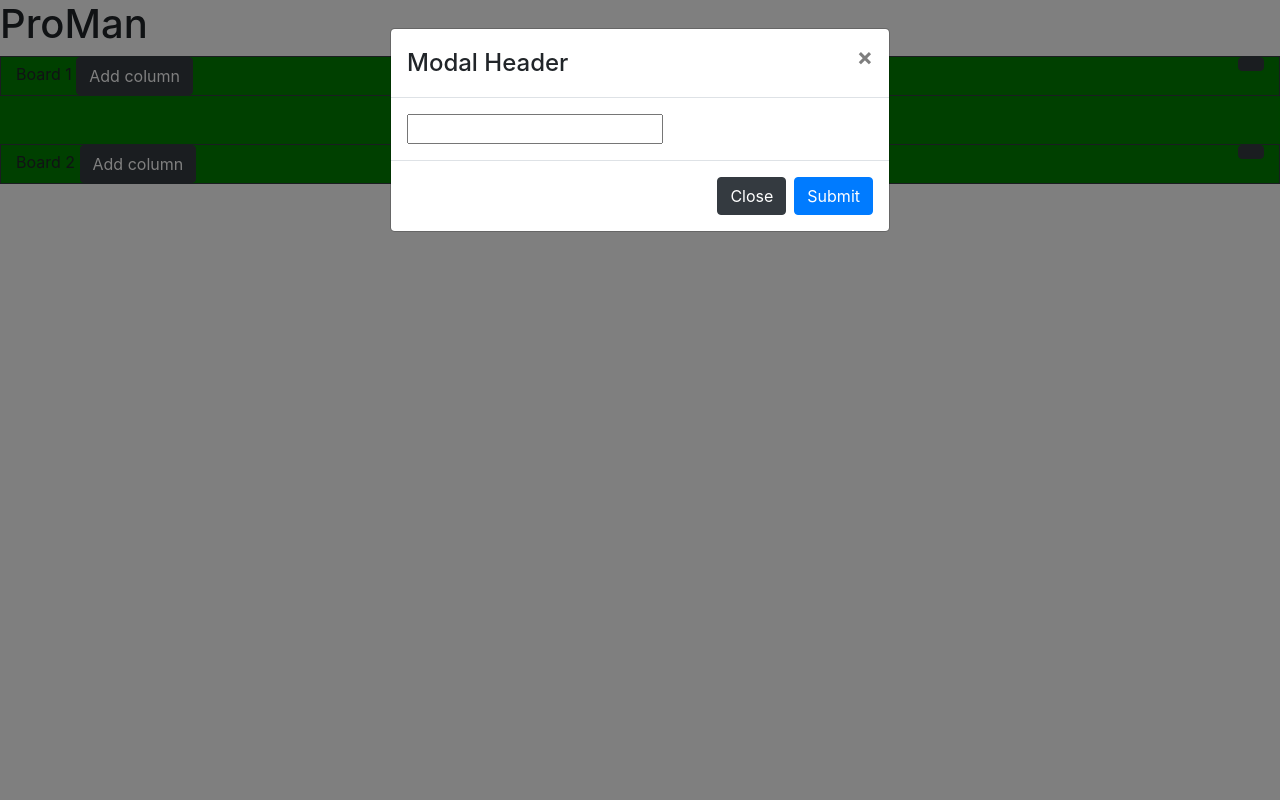
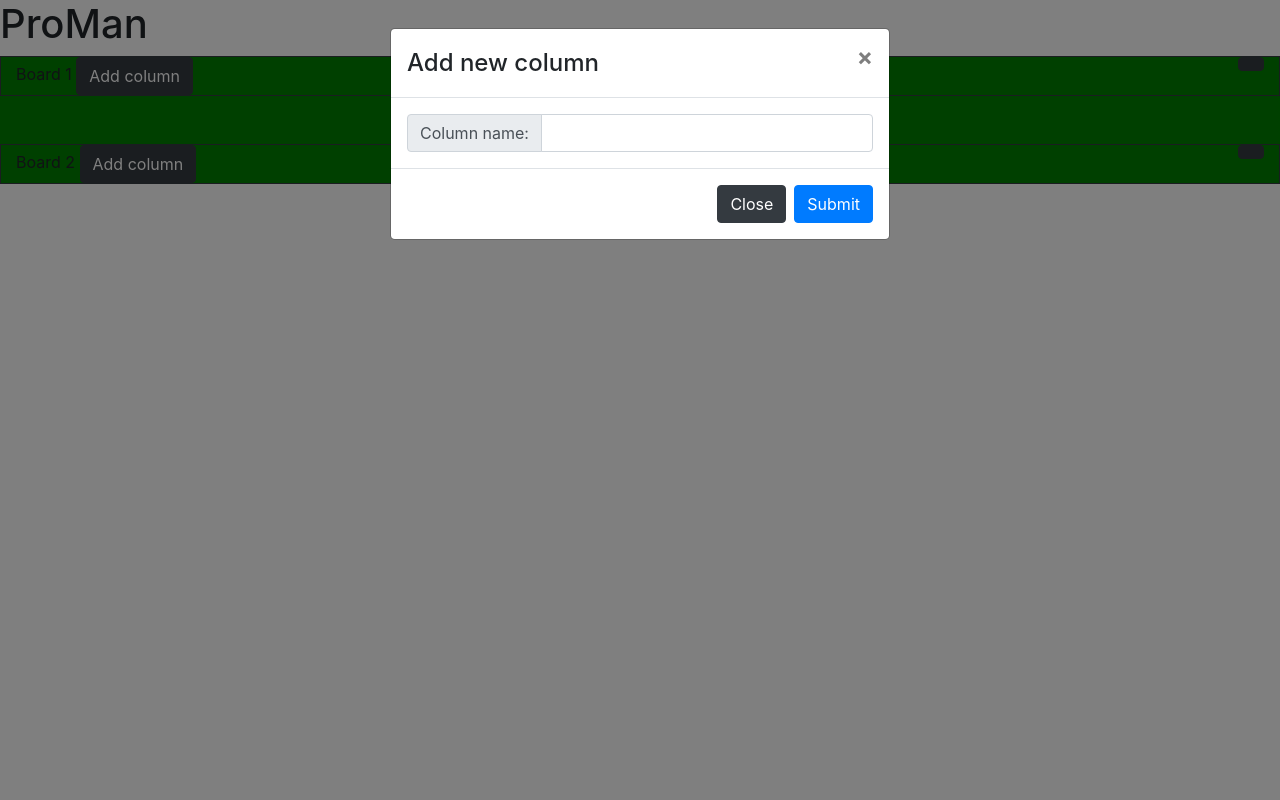
Before and after one commit to blippard/proman, a Flask app: page / in a window 1280 px wide, after a click on "Add column". Run offline with Flask 2, Linux system fonts and the light colour scheme; parts of the project's set-up code (start-up, migrations or seed data) failed here and were passed over; some libraries are stand-ins or nearby versions.

Commit message:
Added modal HTML changes upon opening with add column

```diff
--- a/static/js/dom.js
+++ b/static/js/dom.js
@@ -90,6 +90,8 @@ export let dom = {
     initAddColumn: function (event) {
         let boardSection = event.target.parentNode.parentNode;
         if (boardSection.tagName === 'SECTION' && boardSection.classList.contains('board')) {
+            document.querySelector('#submitModalTitle').innerText = 'Add new column';
+            document.querySelector('#submitModalInputPrepend').innerText = 'Column name:';
             let submitModal = document.querySelector('#submitModal');
             submitModal.dataset.boardId = event.target.dataset.boardId;
             submitModal.dataset.submitAction = event.target.dataset.submitAction;
@@ -99,9 +101,25 @@ export let dom = {
     initModalSubmit: function () {
         document.querySelector('#modalSubmitButton').addEventListener('click', () => {
             let submitModal = document.querySelector('#submitModal')
-            if (submitModal.dataset.submitAction === "addColumn") {
-                dataHandler.createNewColumn();
+            if (submitModal.querySelector('#submitModalInput').value) {
+                if (submitModal.dataset.submitAction === "addColumn") {
+                    let boardId = submitModal.dataset.boardId;
+                    let columnTitle = submitModal.querySelector('#submitModalInput').value;
+                    console.log(columnTitle);
+                    dataHandler.createNewColumn(columnTitle, boardId, (data) => {
+                        this.addNewColumn(boardId, data.columnTitle);
+                    });
+                }
             }
         })
+    },
+    addNewColumn: function (boardId, columnTitle) {
+        let board = document.querySelector(`#board${boardId}`);
+        let newColumn = `
+        <div class="col border border-dark p-0 ${dataHandler.camelize(columnTitle)}${boardId}">
+            <div class="'card-column-title text-center border-bottom border-dark mb-2'">${columnTitle}</div>
+        </div>
+        `
+        board.insertAdjacentHTML('beforeend', newColumn);
     }
 };
--- a/templates/index.html
+++ b/templates/index.html
@@ -26,11 +26,16 @@
                 <!-- Modal content-->
                 <div class="modal-content">
                     <div class="modal-header">
-                        <h4 class="modal-title">Modal Header</h4>
+                        <h4 class="modal-title" id="submitModalTitle">Modal Header</h4>
                         <button type="button" class="close" data-dismiss="modal">&times;</button>
                     </div>
                     <div class="modal-body">
-                        <input id="submitModalInput">
+                        <div class="input-group">
+                            <div class="input-group-prepend">
+                                <span class="input-group-text" id="submitModalInputPrepend"></span>
+                            </div>
+                            <input class="form-control" id="submitModalInput">
+                        </div>
                     </div>
                     <div class="modal-footer">
                         <button type="button" class="btn btn-dark" data-dismiss="modal">Close</button>
```
